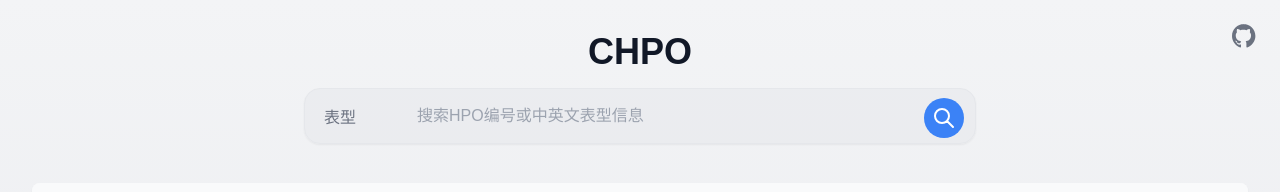
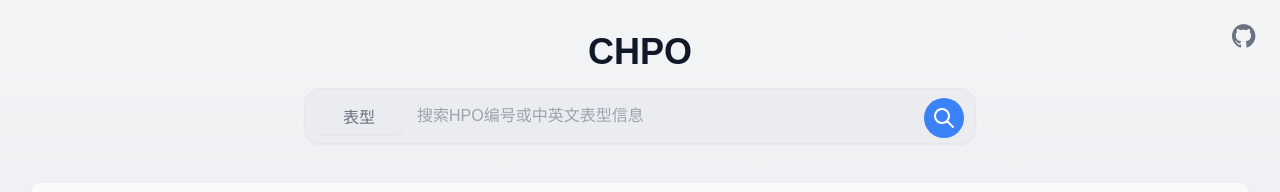
Before and after one commit to pzweuj/DeepHPO, a Next.js app: page / in a window 1280 px wide. Shown: the top 192 px of the page. Built offline with nearby package versions, Linux system fonts and the light colour scheme.

Commit message:
Update searchBox.tsx

```diff
--- a/src/app/components/searchBox.tsx
+++ b/src/app/components/searchBox.tsx
@@ -59,7 +59,7 @@ export default function SearchBox({
         <select
           value={searchType}
           onChange={(e) => setSearchType(e.target.value)}
-          className="appearance-none bg-transparent border-none text-gray-500 dark:text-gray-400 focus:outline-none focus:ring-0 px-2 py-1 rounded-md bg-gray-200/50 dark:bg-gray-700/50 hover:bg-gray-300/50 dark:hover:bg-gray-600/50 transition-colors"
+          className="appearance-none bg-transparent border-none text-gray-500 dark:text-gray-400 focus:outline-none focus:ring-0 px-2 py-1 rounded-md bg-gray-300/50 dark:bg-gray-600/50 transition-colors cursor-pointer shadow-sm text-center"
         >
           <option value="phenotype">表型</option>
           <option value="matcher">deepseek</option>
```
